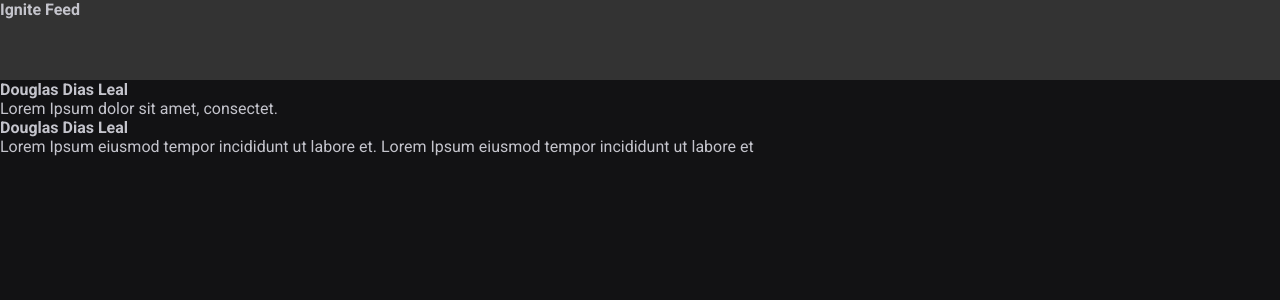
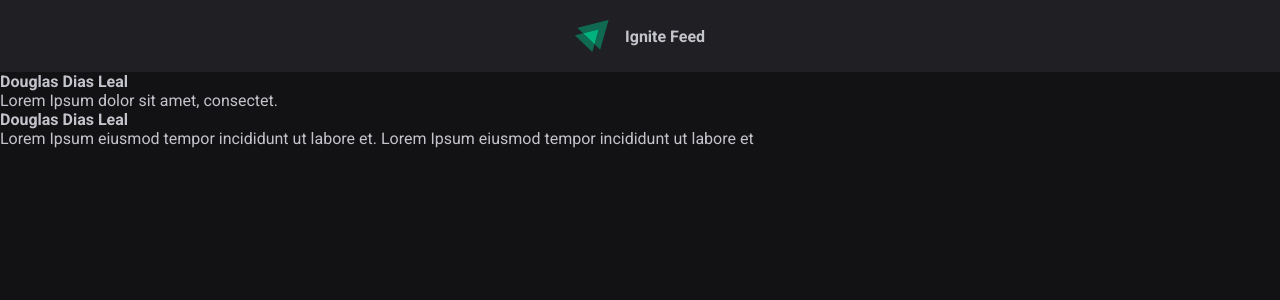
Before and after one commit to douglasdl/React, a React (Vite) app in the folder 01-react-fundaments/: page / in a window 1280 px wide. Shown: the top 300 px of the page. Built offline with nearby package versions, Linux system fonts and the light colour scheme.

Commit message:
Finish the header component

```diff
--- a/01-react-fundaments/src/components/Header.jsx
+++ b/01-react-fundaments/src/components/Header.jsx
@@ -1,8 +1,11 @@
 import styles from './Header.module.css'
+
+import igniteLogo from '../assets/ignite-logo.svg'
 
 export function Header() {
     return (
         <header className={styles.header}>
+            <img src={igniteLogo} alt="Ignite Logo" />
             <strong>Ignite Feed</strong>
         </header>
     )
--- a/01-react-fundaments/src/components/Header.module.css
+++ b/01-react-fundaments/src/components/Header.module.css
@@ -1,4 +1,12 @@
 .header {
-    background: #333;
-    height: 80px;
+    background: var(--gray-800);
+    display: flex;
+    justify-content: center;
+    align-items: center;
+    padding: 1.25rem 0;
+    gap: 1rem;
 }
+
+.header img {
+    height: 2rem;
+}
```
Also changed, not shown: 01-react-fundaments/src/assets/ignite-logo.svg (added), 1 other file (tests, documents, lock files or other folders).
